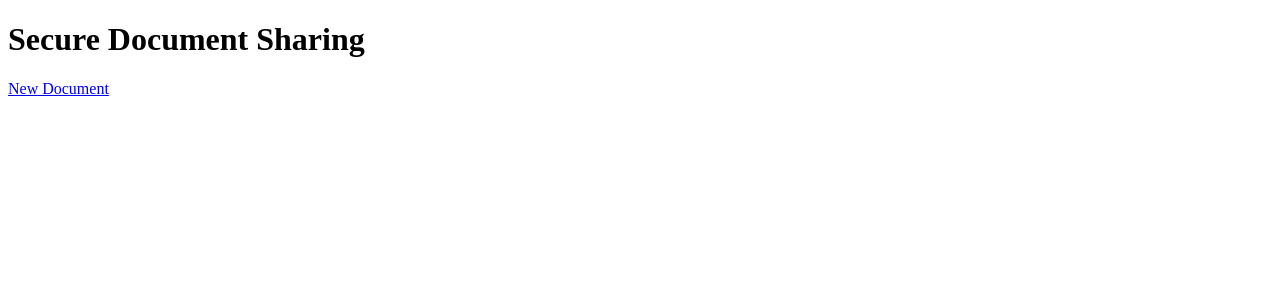
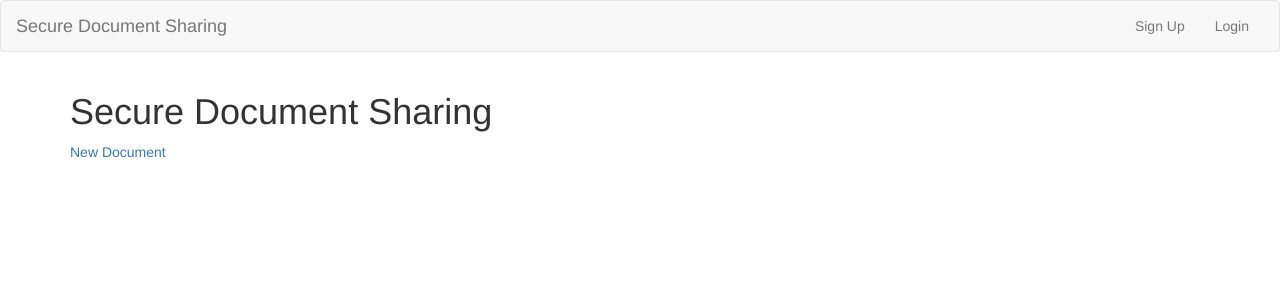
Before and after one commit to OwenKane/FinalYearProject, a Django app: page / in a window 1280 px wide. Shown: the top 300 px of the page. Run offline with Django 3.2, Linux system fonts and the light colour scheme; data that the repository does not hold is empty; some libraries are stand-ins or nearby versions.

Commit message:
Added a base template and nav bar

```diff
--- a/SecureDoc/SecureDoc/settings.py
+++ b/SecureDoc/SecureDoc/settings.py
@@ -57,7 +57,7 @@ ROOT_URLCONF = 'SecureDoc.urls'
 TEMPLATES = [
     {
         'BACKEND': 'django.template.backends.django.DjangoTemplates',
-        'DIRS': [],
+        'DIRS': ['templates'],
         'APP_DIRS': True,
         'OPTIONS': {
             'context_processors': [
--- a/SecureDoc/posts/templates/posts/home.html
+++ b/SecureDoc/posts/templates/posts/home.html
@@ -3,6 +3,13 @@
 <head>
     <meta charset="UTF-8">
     <title>Home</title>
+</head>
+<body>
+
+    {% extends 'base.html' %}
+
+    {% block content %}
+
     <h1>Secure Document Sharing</h1>
     <a href="{% url 'posts:create' %}">New Document</a>
 
@@ -18,8 +25,8 @@
     <br/><br/>
     {% endfor %}
 
-</head>
-<body>
+
+    {% endblock %}}
 
 </body>
 </html>
--- a/SecureDoc/posts/templates/posts/post_detail.html
+++ b/SecureDoc/posts/templates/posts/post_detail.html
@@ -5,6 +5,10 @@
     <title>Post Detail</title>
 </head>
 <body>
+
+    {% extends 'base.html' %}
+
+    {% block content %}
 
     <div class="container">
       {{post.id}}
@@ -14,6 +18,6 @@
       {{post.document}}
   </div>
 
-
+    {% endblock %}
 </body>
 </html>
--- /dev/null
+++ b/SecureDoc/templates/base.html
@@ -0,0 +1,54 @@
+<!DOCTYPE html>
+<html lang="en">
+  <head>
+    <meta charset="utf-8">
+    <meta http-equiv="X-UA-Compatible" content="IE=edge">
+    <meta name="viewport" content="width=device-width, initial-scale=1">
+    <!-- The above 3 meta tags *must* come first in the head; any other head content must come *after* these tags -->
+      <title>Home</title>
+
+    <!-- Bootstrap -->
+    <link rel="stylesheet" href="https://maxcdn.bootstrapcdn.com/bootstrap/3.3.7/css/bootstrap.min.css" integrity="sha384-BVYiiSIFeK1dGmJRAkycuHAHRg32OmUcww7on3RYdg4Va+PmSTsz/K68vbdEjh4u" crossorigin="anonymous">
+
+
+    <!--[if lt IE 9]>
+      <script src="https://oss.maxcdn.com/html5shiv/3.7.3/html5shiv.min.js"></script>
+      <script src="https://oss.maxcdn.com/respond/1.4.2/respond.min.js"></script>
+    <![endif]-->
+  </head>
+  <body>
+
+  <nav class="navbar navbar-default">
+    <div class="container-fluid">
+      <div class="navbar-header">
+          <button type="button" class="navbar-toggle collapsed" data-toggle="collapse" data-target="#mynav">
+            <span class="icon-bar"></span>
+            <span class="icon-bar"></span>
+            <span class="icon-bar"></span>
+          </button>
+        <a class="navbar-brand" href="{% url 'home' %}">Secure Document Sharing</a>
+      </div>
+        <div class="collapse navbar-collapse" id="mynav">
+            <ul class="nav navbar-nav navbar-right">
+                {% if user.is_authenticated %}
+                    <li><a href="">Logout</a></li>
+                {% else %}
+                    <li><a href="{% url 'accounts:signup' %}">Sign Up</a></li>
+                    <li><a href="{% url 'accounts:login' %}">Login</a></li>
+                {% endif %}
+            </ul>
+        </div>
+    </div>
+  </nav>
+
+  <div class="container">
+      {% block content %}
+      {% endblock %}
+  </div>
+
+    <!-- jQuery (necessary for Bootstrap's JavaScript plugins) -->
+     <script src="https://ajax.googleapis.com/ajax/libs/jquery/1.12.4/jquery.min.js"></script>
+    <!-- Include all compiled plugins (below), or include individual files as needed -->
+    <script src="https://maxcdn.bootstrapcdn.com/bootstrap/3.3.7/js/bootstrap.min.js" integrity="sha384-Tc5IQib027qvyjSMfHjOMaLkfuWVxZxUPnCJA7l2mCWNIpG9mGCD8wGNIcPD7Txa" crossorigin="anonymous"></script>
+  </body>
+</html>
```
Also changed, not shown: SecureDoc/accounts/templates/accounts/login.html (+9 -2 lines), SecureDoc/accounts/templates/accounts/signup.html (+10 -2 lines), SecureDoc/posts/templates/posts/create.html (+8 -2 lines).
